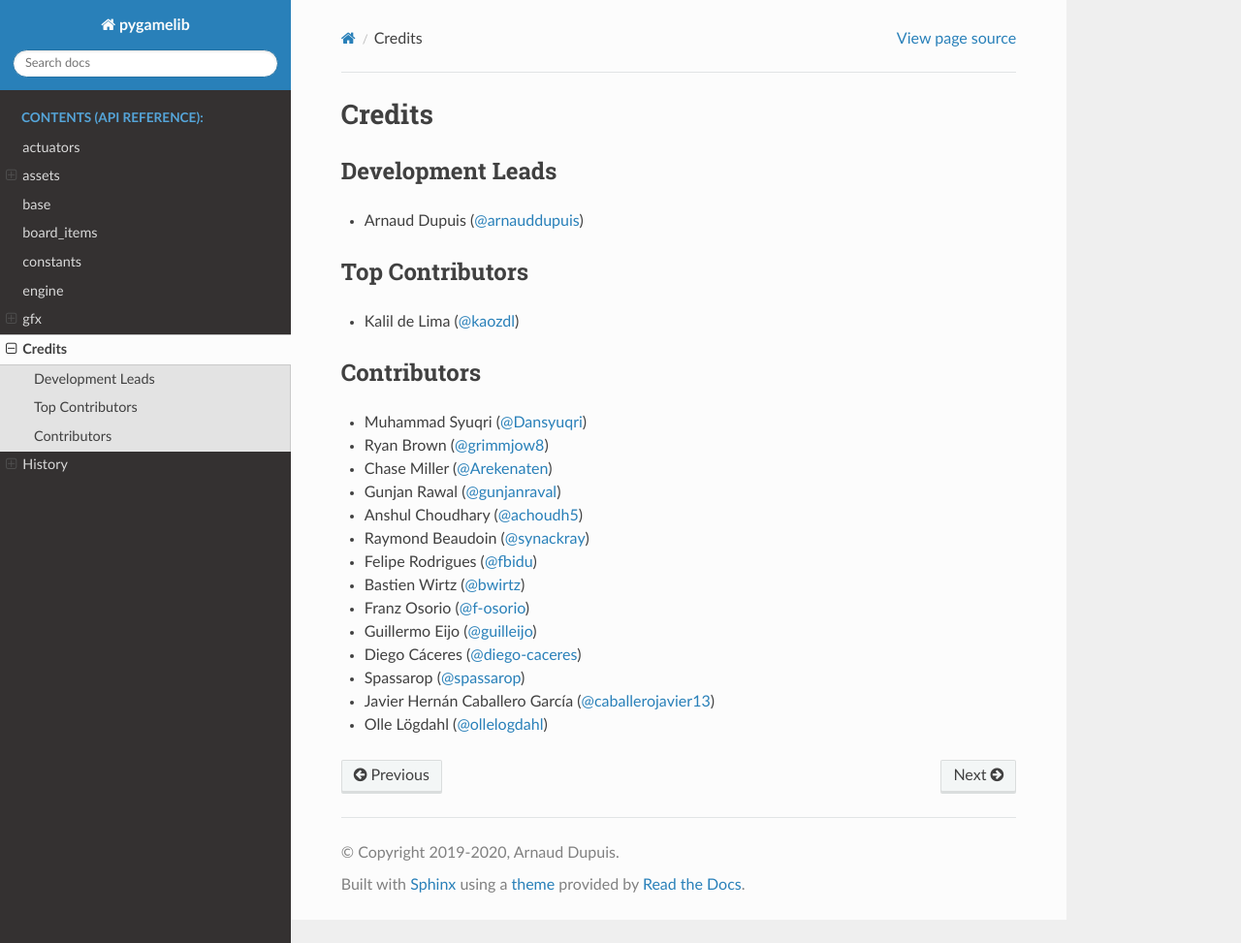
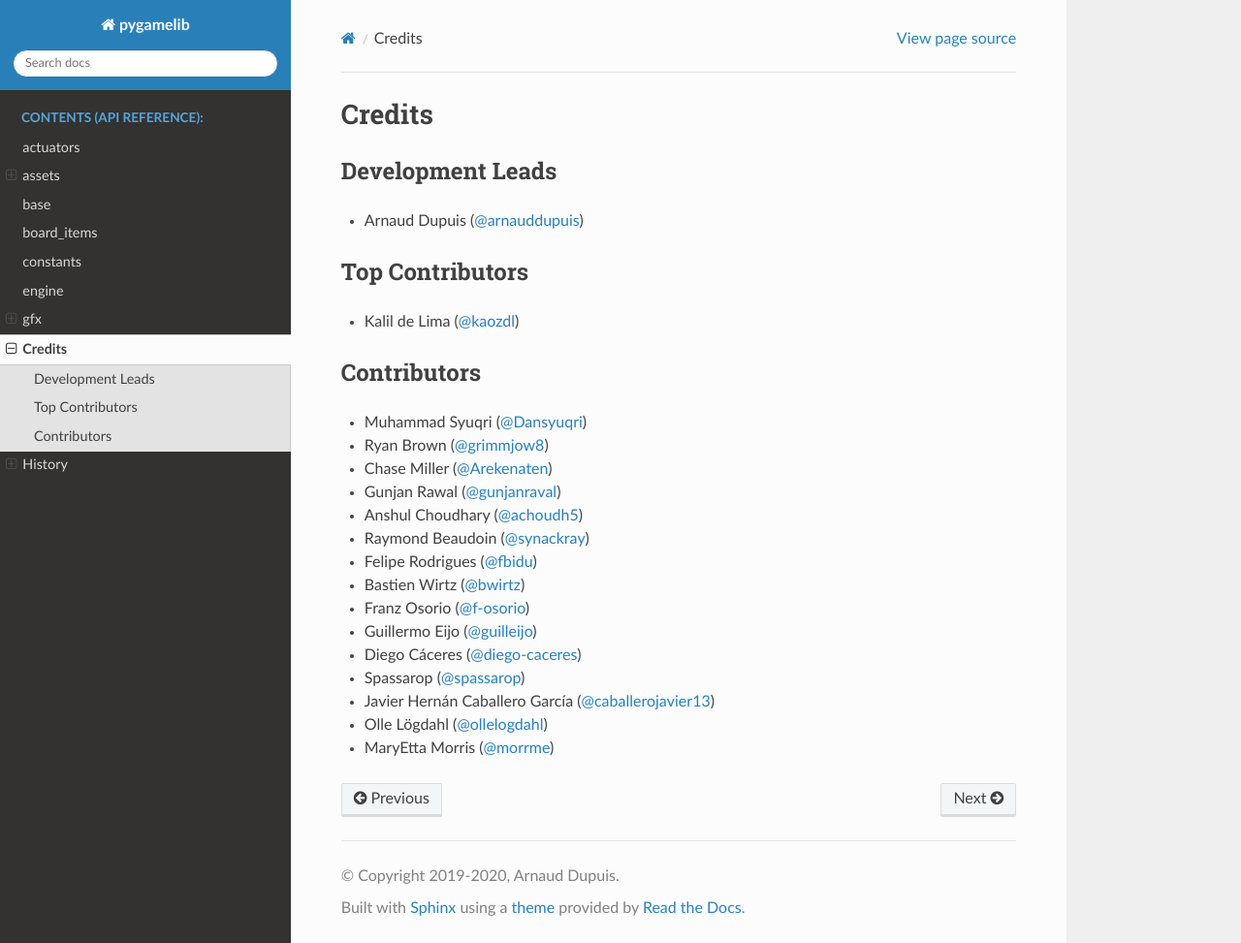
Before and after one commit to pygamelib/pygamelib, a Sphinx documentation site: the page built from docs/source/authors.rst, in a window 1280 px wide and 973 px high. Shown: the whole window at 97% size. Built offline with Sphinx 7.4.7 and the Read the Docs theme 2.0.0, drawn with Linux system fonts in a browser that asks for light colours; the version number could not be read and is left out.

Commit message:
add author

```diff
--- a/docs/source/authors.rst
+++ b/docs/source/authors.rst
@@ -29,6 +29,7 @@ Contributors
 * Spassarop (`@spassarop`_)
 * Javier Hernán Caballero García (`@caballerojavier13`_)
 * Olle Lögdahl (`@ollelogdahl`_)
+* MaryEtta Morris (`@morrme`_)
 
 .. _`@arnauddupuis`: https://github.com/arnauddupuis
 .. _`@kaozdl`: https://github.com/kaozdl
@@ -46,3 +47,4 @@ Contributors
 .. _`@spassarop`: https://github.com/spassarop
 .. _`@caballerojavier13`: https://github.com/caballerojavier13
 .. _`@ollelogdahl`: https://github.com/ollelogdahl
+.. _`@morrme`: https://github.com/morrme
```
